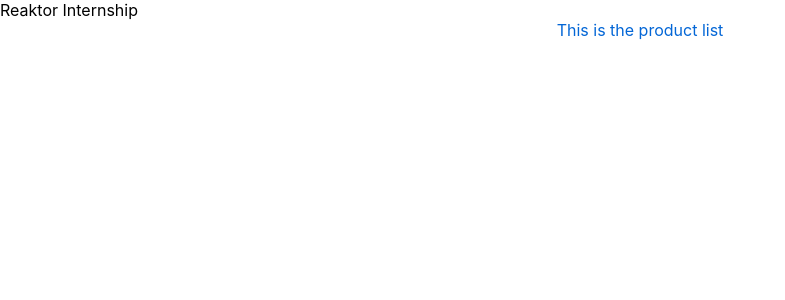
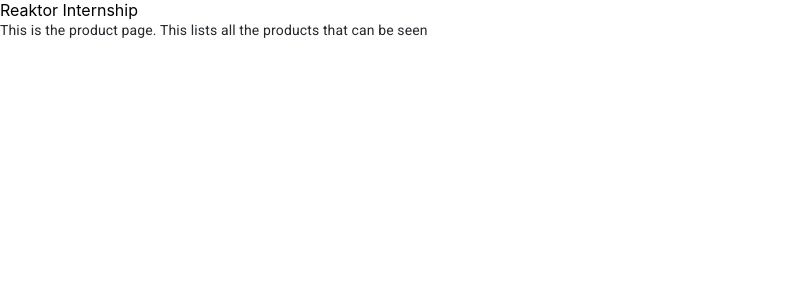
Before and after one commit to SonTrungTo/Reaktor_Internship, a React (Create React App) app: page / in a window 1280 px wide. Shown: the top 300 px of the page, without its empty margins (0-785 px from the left). Built offline with nearby package versions, Linux system fonts and the light colour scheme.

Commit message:
theme and modified Typography component done!

```diff
--- a/src/components/FacemasksList/index.tsx
+++ b/src/components/FacemasksList/index.tsx
@@ -1,24 +1,14 @@
 import React from "react";
-import { makeStyles } from "@material-ui/core";
 
-import theme from "../theme";
-
-const styles = makeStyles(() => ({
-    text: {
-        color: theme.colors.primary,
-        textAlign: 'center'
-    }
-}));
-
-// const stylesText = {
-//     color: theme.colors.primary
-// };
+import Text from "../Text";
 
 export const FacemasksList: React.FC = () => {
-    const stylesText = styles();
     return (
-        <div id="text" className={stylesText.text}>
-            This is the product list
+        <div id="text">
+            <Text>
+                This is the product page. This lists all the products
+                that can be seen
+            </Text>
         </div>
     );
 };
--- /dev/null
+++ b/src/components/Text.tsx
@@ -0,0 +1,53 @@
+import React from "react";
+import Typography from "@material-ui/core/Typography";
+import { makeStyles } from "@material-ui/core";
+
+import theme from "./theme";
+
+const useStyles = makeStyles(() => ({
+    text: {
+        color: theme.colors.textPrimary,
+        fontSize: theme.fontSizes.body,
+        fontFamily: theme.fonts.main,
+        fontWeight: theme.fontWeights.normal
+    },
+    fontWeightBold: {
+        fontWeight: theme.fontWeights.bold
+    },
+    colorTextSecondary: {
+        color: theme.colors.textSecondary
+    },
+    colorPrimary: {
+        color: theme.colors.primary
+    },
+    colorTextBar: {
+        color: theme.colors.textBar
+    },
+    fontSizeSubheading: {
+        fontSize: theme.fontSizes.subheading
+    }
+}));
+
+const Text: React.FC<{ fontWeight?: string, color?: string, fontSize?: string }>
+= ({ fontWeight, color, fontSize, ...props }) => {
+    const styles = useStyles();
+    const normalStyle = styles.text;
+    const fontWeightBoldStyle =
+        fontWeight === "bold" ? styles.fontWeightBold : "";
+    const colorTextSecondaryStyle =
+        color === "textSecondary" ? styles.colorTextSecondary : "";
+    const colorPrimaryStyle =
+        color === "primary" ? styles.colorPrimary : "";
+    const colorTextBarStyle =
+        color === "textBar" ? styles.colorTextBar : "";
+    const fontSizeSubheadingStyle =
+        fontSize === "subheading" ? styles.fontSizeSubheading : "";
+
+    return <Typography className={
+        ` ${normalStyle} ${fontWeightBoldStyle} ` +
+        ` ${colorPrimaryStyle} ${colorTextSecondaryStyle} ` +
+        ` ${colorTextBarStyle} ${fontSizeSubheadingStyle} `
+    } {...props} />;
+};
+
+export default Text;
--- a/src/components/theme.ts
+++ b/src/components/theme.ts
@@ -1,6 +1,25 @@
 const theme = {
     colors: {
-        primary: '#0366d6'
+        primary: '#0366d6',
+        textPrimary: '#24292e',
+        textSecondary: '#586069',
+        textBar: '#ffffff',
+        appBackgroundColor: '#24292e',
+        mainBackgroundColor: '#e1e4e8',
+        itemBackgroundColor: 'white',
+        error: '#d73a4a'
+    },
+    fontSizes: {
+        body: 14,
+        subheading: 18
+    },
+    fonts: {
+        main: 'Roboto',
+        secondary: 'System'
+    },
+    fontWeights: {
+        normal: 500,
+        bold: 900
     }
 };
 
```
